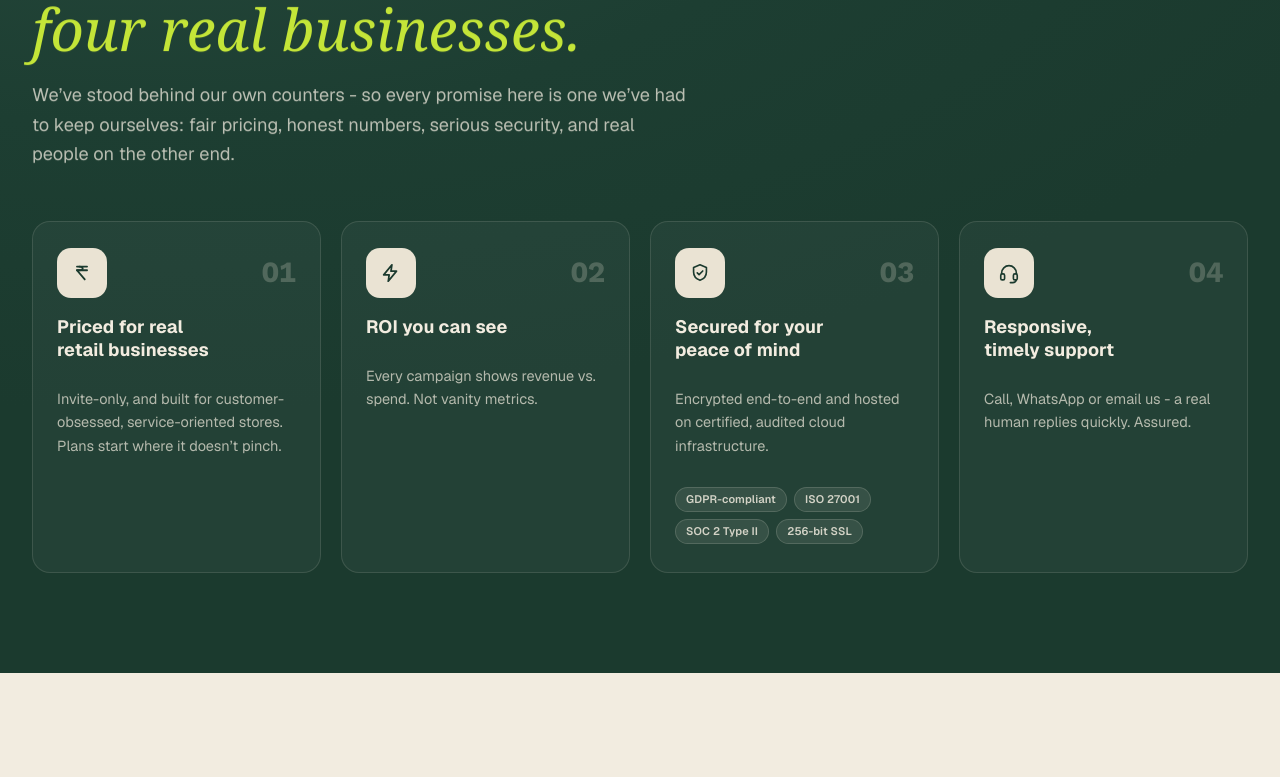
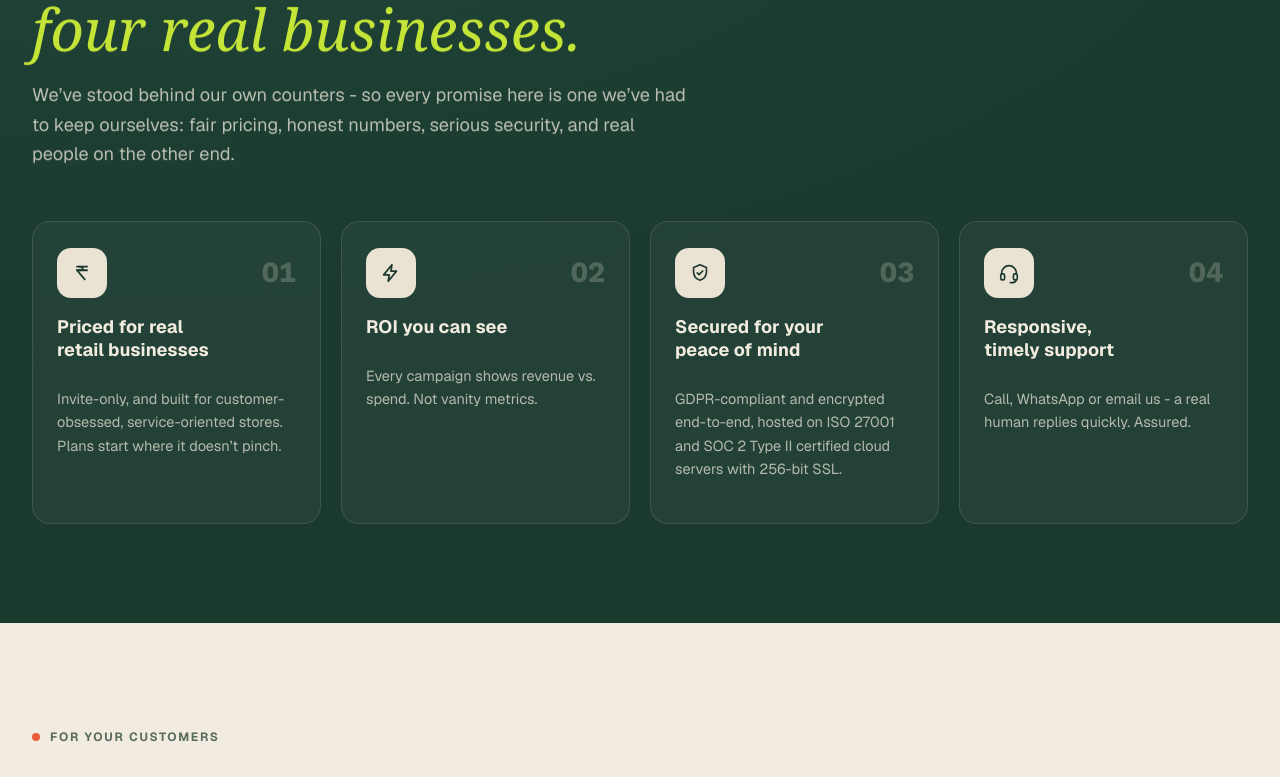
Before and after one commit to shreyash-droid/Fulcrum_Landing, a Next.js app: page /v2 in a window 1280 px wide. Shown: the part 4852-5629 px from the top of the page. Built offline with nearby package versions, Linux system fonts and the light colour scheme; no server answers; a web font is replaced by a local one.

Commit message:
hover updates

```diff
--- a/app/components/WhyFulcrum.jsx
+++ b/app/components/WhyFulcrum.jsx
@@ -21,33 +21,28 @@ const ICONS = {
   ),
 };
 
-// Same four stakeholder reasons as v1 - all copy preserved. The security card's
-// dense sentence is split into scannable trust chips (nothing dropped).
+// Same four stakeholder reasons as v1 - all copy preserved. The security card
+// keeps every certification in the body text (no separate tags).
 const REASONS = [
   {
-    accent: "var(--lime)",
     num: "01",
     icon: ICONS.price,
     title: "Priced for real retail businesses",
     body: "Invite-only, and built for customer-obsessed, service-oriented stores. Plans start where it doesn’t pinch.",
   },
   {
-    accent: "var(--coral)",
     num: "02",
     icon: ICONS.roi,
     title: "ROI you can see",
     body: "Every campaign shows revenue vs. spend. Not vanity metrics.",
   },
   {
-    accent: "var(--sky)",
     num: "03",
     icon: ICONS.shield,
     title: "Secured for your peace of mind",
-    body: "Encrypted end-to-end and hosted on certified, audited cloud infrastructure.",
-    chips: ["GDPR-compliant", "ISO 27001", "SOC 2 Type II", "256-bit SSL"],
+    body: "GDPR-compliant and encrypted end-to-end, hosted on ISO 27001 and SOC 2 Type II certified cloud servers with 256-bit SSL.",
   },
   {
-    accent: "var(--lime)",
     num: "04",
     icon: ICONS.support,
     title: "Responsive, timely support",
@@ -79,7 +74,7 @@ export default function WhyFulcrum({ v2 = false }) {
               <article
                 key={r.num}
                 className="why2-card reveal"
-                style={{ "--whyC": r.accent, transitionDelay: `${i * 0.05}s` }}
+                style={{ transitionDelay: `${i * 0.05}s` }}
               >
                 <div className="why2-head">
                   <span className="why2-tile">{r.icon}</span>
@@ -87,15 +82,6 @@ export default function WhyFulcrum({ v2 = false }) {
                 </div>
                 <h3 className="why2-title">{r.title}</h3>
                 <p className="why2-body">{r.body}</p>
-                {r.chips && (
-                  <div className="why2-chips">
-                    {r.chips.map((c) => (
-                      <span className="why2-chip" key={c}>
-                        {c}
-                      </span>
-                    ))}
-                  </div>
-                )}
               </article>
             ))}
           </div>
--- a/app/globals.css
+++ b/app/globals.css
@@ -1491,8 +1491,6 @@ em {
 }
 .why2-grid { display: grid; grid-template-columns: repeat(4, 1fr); gap: 20px; }
 .why2-card {
-  position: relative;
-  overflow: hidden;
   display: flex;
   flex-direction: column;
   gap: 11px;
@@ -1502,48 +1500,27 @@ em {
   border: 1px solid rgba(242, 236, 224, .12);
   transition: transform .24s cubic-bezier(.16, 1, .3, 1), background .24s ease-out, border-color .24s ease-out;
 }
-.why2-card::before {
-  content: "";
-  position: absolute;
-  inset: 0 0 auto 0;
-  height: 3px;
-  background: var(--whyC, var(--lime));
-  transform: scaleX(0);
-  transform-origin: left;
-  transition: transform .34s cubic-bezier(.16, 1, .3, 1);
-}
+/* Simple, colourless hover: a gentle lift with a subtle brighten. */
 .why2-card:hover {
   transform: translateY(-6px);
   background: rgba(251, 248, 241, .07);
   border-color: rgba(242, 236, 224, .28);
 }
-.why2-card:hover::before { transform: scaleX(1); }
 .why2-head { display: flex; align-items: center; justify-content: space-between; margin-bottom: 6px; }
 .why2-tile {
   width: 50px; height: 50px; flex: none;
   border-radius: 14px;
   display: inline-flex; align-items: center; justify-content: center;
   background: var(--sage); color: var(--forest);
-  transition: background .24s ease-out, color .24s ease-out, transform .24s cubic-bezier(.16, 1, .3, 1);
-}
-.why2-card:hover .why2-tile { background: var(--whyC, var(--lime)); transform: scale(1.06) rotate(-3deg); }
+}
 .why2-num {
   font: 700 clamp(1.6rem, 2.3vw, 2rem)/1 var(--font-display);
   letter-spacing: -.02em;
   color: rgba(242, 236, 224, .22);
   font-variant-numeric: tabular-nums lining-nums;
-  transition: color .24s ease-out;
-}
-.why2-card:hover .why2-num { color: var(--whyC, var(--lime)); }
+}
 .why2-title { font: 700 18px/1.3 var(--font-body); letter-spacing: .005em; color: var(--paper); }
 .why2-body { font: 400 14.5px/1.6 var(--font-body); color: rgba(242, 236, 224, .7); }
-.why2-chips { display: flex; flex-wrap: wrap; gap: 7px; margin-top: 5px; }
-.why2-chip {
-  font: 600 11px/1 var(--font-body); letter-spacing: .015em;
-  padding: 6px 10px; border-radius: 999px;
-  background: rgba(242, 236, 224, .09); color: rgba(242, 236, 224, .84);
-  border: 1px solid rgba(242, 236, 224, .16);
-}
 @media (max-width: 1080px) { .why2-grid { grid-template-columns: repeat(2, 1fr); } }
 @media (max-width: 560px) { .why2-grid { grid-template-columns: 1fr; } }
 
```
